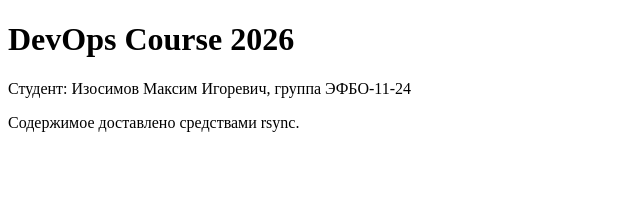
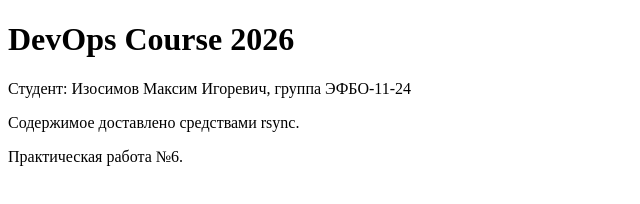
Before and after one commit to blur3773/devops-course-2026, a plain HTML site: page site/index.html in a window 1280 px wide. Shown: the whole page, without its empty margins (0-640 px from the left). Drawn offline with Linux system fonts and the light colour scheme.

Commit message:
feat: update deployed site content

```diff
--- a/site/index.html
+++ b/site/index.html
@@ -5,5 +5,6 @@
   <h1>DevOps Course 2026</h1>
   <p>Студент: Изосимов Максим Игоревич, группа ЭФБО-11-24</p>
   <p>Содержимое доставлено средствами rsync.</p>
+  <p>Практическая работа №6.</p>
 </body>
 </html>
```
